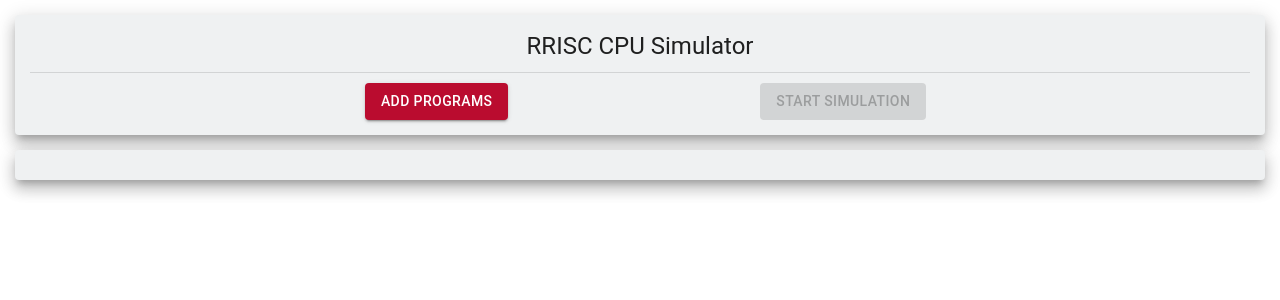
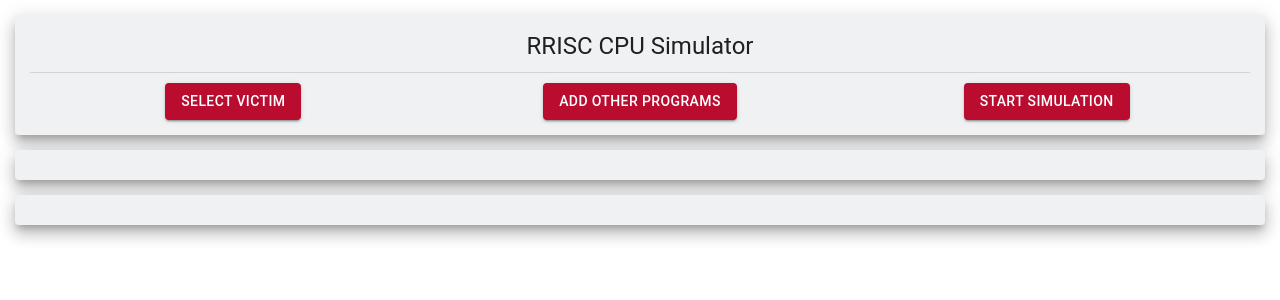
Before and after one commit to itenpn/transient-execution-lab-simulator, a React (Create React App) app in the folder frontend/: page / in a window 1280 px wide. Shown: the top 300 px of the page. Built offline with nearby package versions, Linux system fonts and the light colour scheme.

Commit message:
separate victim select

```diff
--- a/frontend/src/components/InstructionStream.js
+++ b/frontend/src/components/InstructionStream.js
@@ -70,8 +70,9 @@ export default function InstructionStream(props) {
         <Grid container justifyContent="center">
           <Typography variant="h5">Instruction Stream</Typography>
         </Grid>
+        <Paper elevation={10}>
           <FixedSizeList
-          height={windowSize[1] - 100}
+            height={windowSize[1] - 180}
             width="100%"
             itemSize={32}
             itemCount={stream.length}
@@ -81,6 +82,7 @@ export default function InstructionStream(props) {
             {renderRow}
           </FixedSizeList>
         </Paper>
+      </Paper>
     </Box>
   );
 }
--- a/frontend/src/components/pages/SelectPrograms.js
+++ b/frontend/src/components/pages/SelectPrograms.js
@@ -23,7 +23,7 @@ import { inlineDelete, sleep } from "../../logic/util";
 import { global } from "../../logic/global";
 
 function FileCard(props) {
-  const { file, removeFile } = props;
+  const { file, removeFile, isVictim } = props;
 
   const [isError, setIsError] = useState(true);
   const [showProgramText, setShowProgramText] = useState(false);
@@ -31,6 +31,7 @@ function FileCard(props) {
   const [errorText, setErrorText] = useState("");
 
   const doParse = () => {
+    if (!file) return;
     const reader = new FileReader();
     reader.onload = (e) => {
       const text = e.target.result;
@@ -53,6 +54,8 @@ function FileCard(props) {
     doParse();
   }, [doParse]);
 
+  if (!file) return;
+
   return (
     <>
       <Paper elevation={15}>
@@ -68,6 +71,7 @@ function FileCard(props) {
                 </IconButton>
               </Tooltip>
             </Grid>
+            {!isVictim && (
               <Grid item lg={1} xs={2}>
                 <Tooltip title="Remove Program">
                   <IconButton
@@ -80,6 +84,7 @@ function FileCard(props) {
                   </IconButton>
                 </Tooltip>
               </Grid>
+            )}
           </Grid>
           <Grid item>
             <LabeledInline labelText="Parse Status">
@@ -110,9 +115,15 @@ function FileCard(props) {
 }
 
 export default function SelectPrograms(props) {
+  const [victimFile, setVictimFile] = useState(null);
   const [files, setFiles] = useState([]);
 
   const navigate = useNavigate();
+
+  const onChangeVictim = (e) => {
+    const newVictim = Array.from(e.target.files)[0];
+    setVictimFile(newVictim);
+  };
 
   const onChange = (e) => {
     const newFiles = Array.from(e.target.files);
@@ -125,13 +136,14 @@ export default function SelectPrograms(props) {
   };
 
   const removeFile = (file) => {
-    setFiles(inlineDelete(files, file, "name"));
+    setFiles(inlineDelete(files, file, "key"));
   };
 
   const startSimulation = async () => {
-    const done = files.map((_) => false);
-    const programs = files.map((_) => null);
-    const readers = files.map((_) => new FileReader());
+    const allFiles = [victimFile].concat(files);
+    const done = allFiles.map((_) => false);
+    const programs = allFiles.map((_) => null);
+    const readers = allFiles.map((_) => new FileReader());
     readers.forEach((reader, index) => {
       reader.onload = (e) => {
         const text = e.target.result;
@@ -145,7 +157,7 @@ export default function SelectPrograms(props) {
       };
     });
     for (let i = 0; i < readers.length; i++) {
-      readers[i].readAsText(files[i]);
+      readers[i].readAsText(allFiles[i]);
     }
     while (!done.every((p) => p)) {
       // Terrible handling of event-based code -- just sleep till every program is parsed
@@ -178,19 +190,27 @@ export default function SelectPrograms(props) {
 
           <Grid item container justifyContent="center" xs={4}>
             <Button variant="contained" component="label">
-              Add Programs
+              Select Victim
+              <input type="file" accept=".rrisc" hidden onChange={onChangeVictim} />
+            </Button>
+          </Grid>
+          <Grid item container justifyContent="center" xs={4}>
+            <Button variant="contained" component="label">
+              Add Other Programs
               <input type="file" accept=".rrisc" multiple hidden onChange={onChange} />
             </Button>
           </Grid>
           <Grid item container justifyContent="center" xs={4}>
-            <Button
-              variant="contained"
-              component="label"
-              disabled={files.length === 0}
-              onClick={startSimulation}
-            >
+            <Button variant="contained" component="label" onClick={startSimulation}>
               Start Simulation
             </Button>
+          </Grid>
+        </Grid>
+      </Paper>
+      <Paper elevation={10}>
+        <Grid container direction="row" alignItems="center" justifyContent="center">
+          <Grid item xs={6}>
+            <FileCard file={victimFile} isVictim></FileCard>
           </Grid>
         </Grid>
       </Paper>
```
Lines whose indentation alone changed are shown as unchanged.
